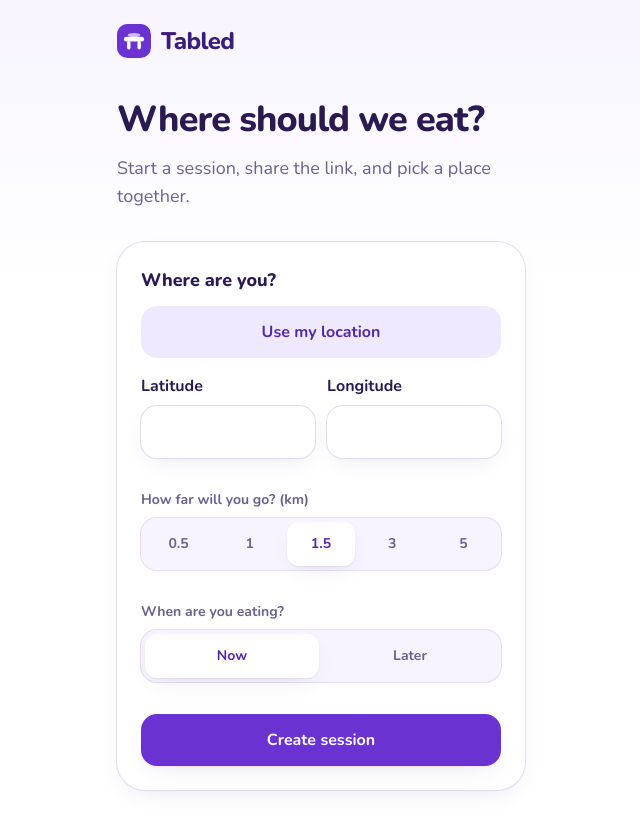
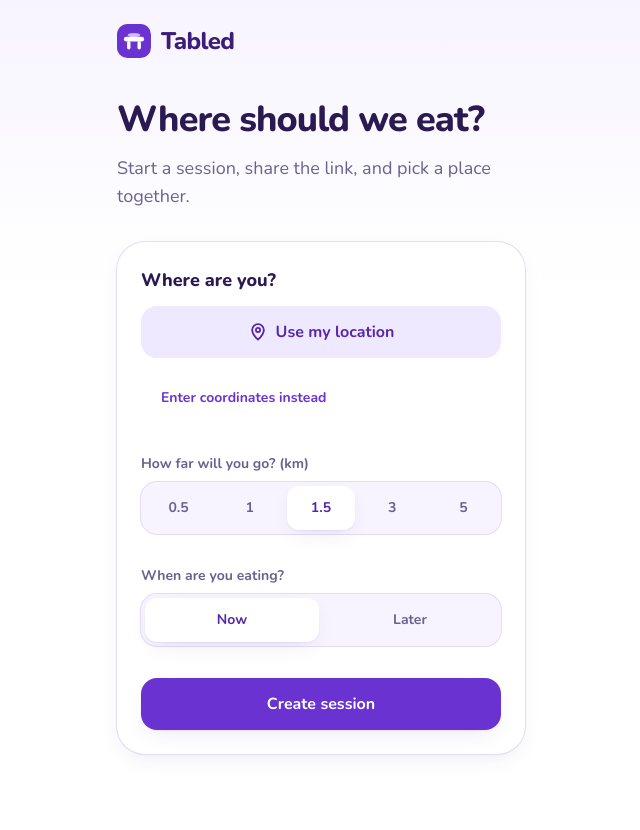
Before and after one commit to drhee21/tabled, a Next.js app: page / in a window 1280 px wide. Shown: the top 830 px of the page, without its empty margins (319-959 px from the left). Built offline with nearby package versions, Linux system fonts and the light colour scheme.

Commit message:
Make "Use my location" the primary way to set location Hide raw latitude and longitude behind an "Enter coordinates instead" link, which opens on its own when location access fails. Show a "Location set" confirmation instead of the numbers.

```diff
--- a/app/create-session-form.tsx
+++ b/app/create-session-form.tsx
@@ -5,6 +5,7 @@ import { useState, type FormEvent } from "react";
 import { Button } from "@/components/ui/Button";
 import { Card } from "@/components/ui/Card";
 import { SegmentedControl } from "@/components/ui/SegmentedControl";
+import { SuccessCheck } from "@/components/ui/SuccessCheck";
 import { TextInput } from "@/components/ui/TextInput";
 import type { ApiErrorResponse } from "@/lib/api-types";
 
@@ -23,6 +24,25 @@ const MEAL_OPTIONS = [
 
 type MealChoice = "now" | "later";
 
+function PinIcon() {
+  return (
+    <svg
+      aria-hidden="true"
+      viewBox="0 0 24 24"
+      width="20"
+      height="20"
+      fill="none"
+      stroke="currentColor"
+      strokeWidth="2.2"
+      strokeLinecap="round"
+      strokeLinejoin="round"
+    >
+      <path d="M12 21s-7-6.2-7-11.5a7 7 0 0114 0C19 14.8 12 21 12 21z" />
+      <circle cx="12" cy="9.5" r="2.5" />
+    </svg>
+  );
+}
+
 function toLocalInputValue(d: Date): string {
   const pad = (n: number) => String(n).padStart(2, "0");
   return `${d.getFullYear()}-${pad(d.getMonth() + 1)}-${pad(d.getDate())}T${pad(d.getHours())}:${pad(d.getMinutes())}`;
@@ -37,12 +57,15 @@ export function CreateSessionForm() {
   // Filled in when "Later" is picked, so the page can prerender without a clock read.
   const [mealTime, setMealTime] = useState("");
   const [locating, setLocating] = useState(false);
+  // Raw coordinates are a fallback; they open by themselves if location fails.
+  const [showManual, setShowManual] = useState(false);
   const [submitting, setSubmitting] = useState(false);
   const [error, setError] = useState<string | null>(null);
 
   function useMyLocation() {
     if (!("geolocation" in navigator)) {
-      setError("Your browser does not support location. Enter coordinates below.");
+      setError("Your browser does not support location. You can enter coordinates instead.");
+      setShowManual(true);
       return;
     }
     setLocating(true);
@@ -54,7 +77,8 @@ export function CreateSessionForm() {
         setLocating(false);
       },
       () => {
-        setError("Could not get your location. Enter coordinates below.");
+        setError("Could not get your location. You can enter coordinates instead.");
+        setShowManual(true);
         setLocating(false);
       },
       { enableHighAccuracy: false, timeout: 10_000 },
@@ -119,15 +143,35 @@ export function CreateSessionForm() {
       <form onSubmit={onSubmit} className="flex flex-col gap-8">
         <fieldset className="flex flex-col gap-4">
           <legend className="mb-3 text-lg font-extrabold">Where are you?</legend>
+          {hasLocation && !locating ? (
+            <div className="flex animate-rise items-center gap-3 rounded-control bg-success-50 px-4 py-3">
+              <SuccessCheck size={32} />
+              <p className="flex-1 font-extrabold text-success-700">Location set</p>
+              <Button variant="ghost" className="px-3 py-2 text-sm" onClick={useMyLocation}>
+                Update
+              </Button>
+            </div>
+          ) : (
             <Button
               variant="secondary"
               fullWidth
               onClick={useMyLocation}
               loading={locating}
             >
-            {locating ? "Locating…" : hasLocation ? "Location set ✓ Update" : "Use my location"}
+              {!locating && <PinIcon />}
+              {locating ? "Locating…" : "Use my location"}
             </Button>
-          <div className="grid grid-cols-2 gap-3">
+          )}
+          <Button
+            variant="ghost"
+            className="self-start px-3 py-2 text-sm"
+            aria-expanded={showManual}
+            onClick={() => setShowManual((s) => !s)}
+          >
+            {showManual ? "Hide coordinates" : "Enter coordinates instead"}
+          </Button>
+          {showManual && (
+            <div className="grid animate-rise grid-cols-2 gap-3">
               <TextInput
                 label="Latitude"
                 inputMode="decimal"
@@ -141,6 +185,7 @@ export function CreateSessionForm() {
                 onChange={(e) => setLng(e.target.value)}
               />
             </div>
+          )}
         </fieldset>
 
         <SegmentedControl
```
Lines whose indentation alone changed are shown as unchanged.
